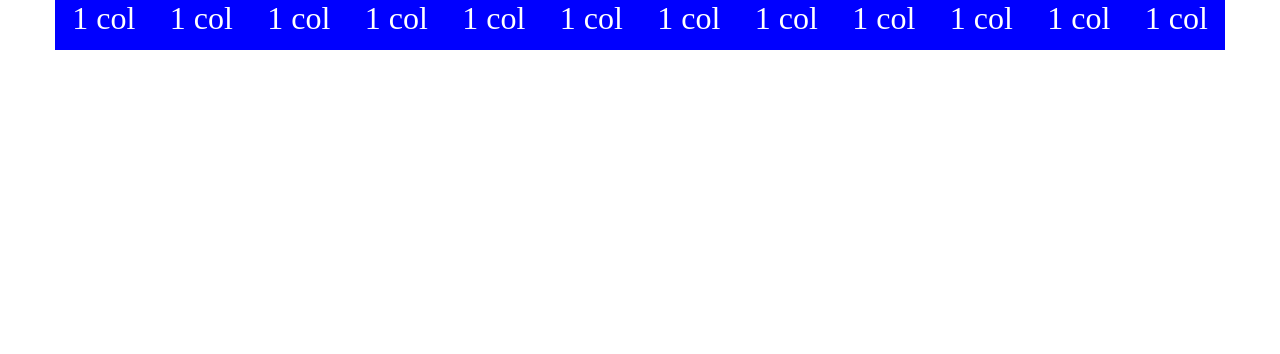
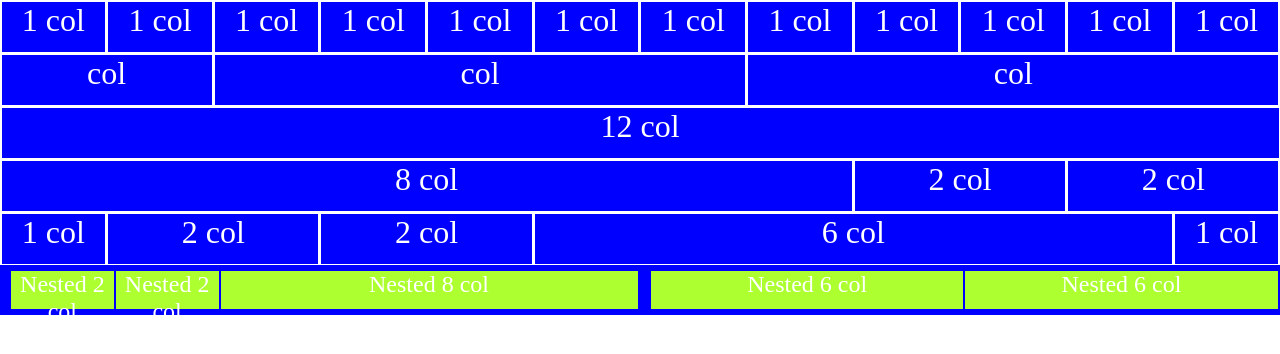
Before and after one commit to DarioOliviero24/html-css-12bool, a plain HTML site: page index.html in a window 1280 px wide. Drawn offline with Linux system fonts and the light colour scheme.

Commit message:
svolgimento-col-greencol

```diff
--- a/Css/style.css
+++ b/Css/style.css
@@ -3,9 +3,21 @@
     padding: 0;
     box-sizing: border-box;
 }
-
+.flex{
+    display: flex;
+}
+.border{
+    padding: 1.5px;
+}
+.border2 {
+    border: 1.5px solid blue;
+}
+.padding{
+    padding-top: 5px;
+    padding-left: 10px;
+}
 .my-container {
-    max-width: 1170px;
+    max-width: 100%;
     margin: 0 auto;
 }
 .box {
@@ -14,8 +26,18 @@
     font-size: 2rem;
     text-align: center;
 }
+.box2 {
+    height: 40px;
+    color: white;
+    font-size: 1.5rem;
+    text-align: center;
+
+}
 .blue {
     background-color: blue;
+}
+.green{
+    background-color: greenyellow;
 }
 .my-row{
     display: flex;
--- a/index.html
+++ b/index.html
@@ -5,60 +5,130 @@
     <meta charset="UTF-8">
     <meta name="viewport" content="width=device-width, initial-scale=1.0">
     <title>Document</title>
-    <link rel="stylesheet" href="/Css/style.css">
+    <link rel="stylesheet" href="Css/style.css">
 </head>
 
 <body>
     <main>
         <div class="my-container">
             <div class="my-row">
-                <div class="my-col-1">
+                <div class="my-col-1 border">
                     <div class="box blue">1 col</div>
                 </div>
 
-                <div class="my-col-1">
+                <div class="my-col-1 border">
                     <div class="box blue">1 col</div>
                 </div>
 
-                <div class="my-col-1">
+                <div class="my-col-1 border">
                     <div class="box blue">1 col</div>
                 </div>
 
-                <div class="my-col-1">
+                <div class="my-col-1 border">
                     <div class="box blue">1 col</div>
                 </div>
 
-                <div class="my-col-1">
+                <div class="my-col-1 border">
                     <div class="box blue">1 col</div>
                 </div>
-                <div class="my-col-1">
+                <div class="my-col-1 border">
                     <div class="box blue">1 col</div>
                 </div>
 
-                <div class="my-col-1">
+                <div class="my-col-1 border">
                     <div class="box blue">1 col</div>
                 </div>
 
-                <div class="my-col-1">
+                <div class="my-col-1 border">
                     <div class="box blue">1 col</div>
                 </div>
 
-                <div class="my-col-1">
+                <div class="my-col-1 border">
                     <div class="box blue">1 col</div>
                 </div>
 
-                <div class="my-col-1">
+                <div class="my-col-1 border">
                     <div class="box blue">1 col</div>
                 </div>
-                <div class="my-col-1">
+                <div class="my-col-1 border">
                     <div class="box blue">1 col</div>
                 </div>
 
-                <div class="my-col-1">
+                <div class="my-col-1 border">
                     <div class="box blue">1 col</div>
                 </div>
             </div>
         </div>
+        <div class="my-container">
+            <div class="my-row">
+                <div class="my-col-2 border">
+                    <div class="box blue">col</div>
+                </div>
+                <div class="my-col-5 border">
+                    <div class="box blue">col</div>
+                </div>
+                <div class="my-col-5 border">
+                    <div class="box blue">col</div>
+                </div>
+            </div>
+        </div>
+        <div class="my-container">
+            <div class="my-row">
+                <div class="my-col-12 border">
+                    <div class="box blue">12 col</div>
+                </div>
+
+            </div>
+        </div>
+        <div class="my-container">
+            <div class="my-row">
+                <div class="my-col-8 border">
+                    <div class="box blue"> 8 col</div>
+                </div>
+                <div class="my-col-2 border">
+                    <div class="box blue"> 2 col</div>
+                </div>
+                <div class="my-col-2 border">
+                    <div class="box blue"> 2 col</div>
+                </div>
+
+            </div>
+        </div>
+        <div class="my-container">
+            <div class="my-row">
+                <div class="my-col-1 border">
+                    <div class="box blue"> 1 col</div>
+                </div>
+                <div class="my-col-2 border">
+                    <div class="box blue"> 2 col</div>
+                </div>
+                <div class="my-col-2 border">
+                    <div class="box blue">2 col</div>
+                </div>
+                <div class="my-col-6 border">
+                    <div class="box blue">6 col</div>
+                </div>
+                <div class="my-col-1 border">
+                    <div class="box blue">1 col</div>
+                </div>
+            </div>
+        </div>
+        <div class="my-container">
+            <div class="my-row">
+                <div class="my-col-6 border blue box flex padding">
+                    <div class="my-col-2 box2 green border2">Nested 2 col</div>
+                    <div class="my-col-2 box2 green border2">Nested 2 col</div>
+                    <div class="my-col-8 box2 green border2">Nested 8 col</div>
+                </div>
+                <div class="my-col-6 border blue box flex padding">
+                    <div class="my-col-6 box2 green border2">Nested 6 col</div>
+                    <div class="my-col-6 box2 green border2">Nested 6 col</div>
+                </div>
+            </div>
+        </div>
+
+
+
 
 
     </main>
```
